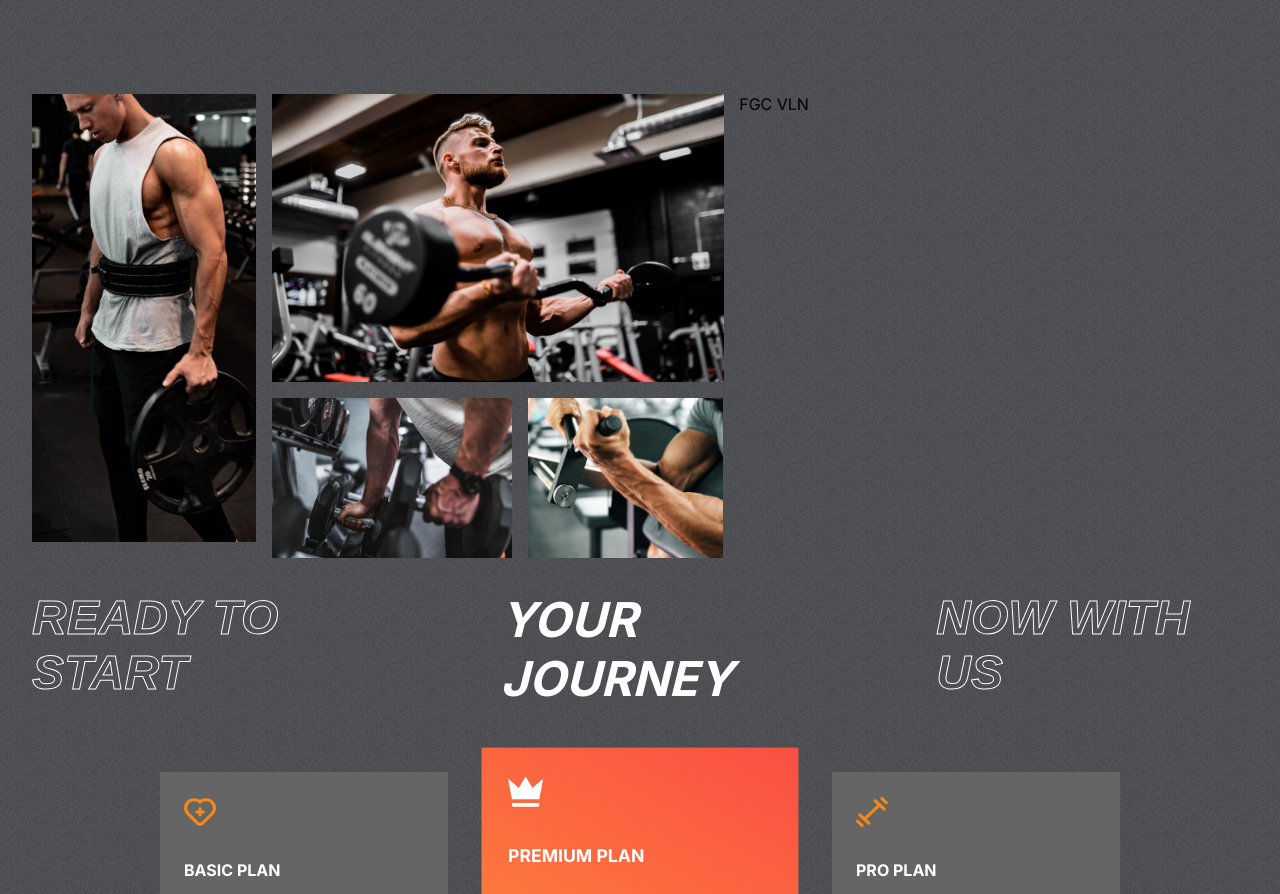
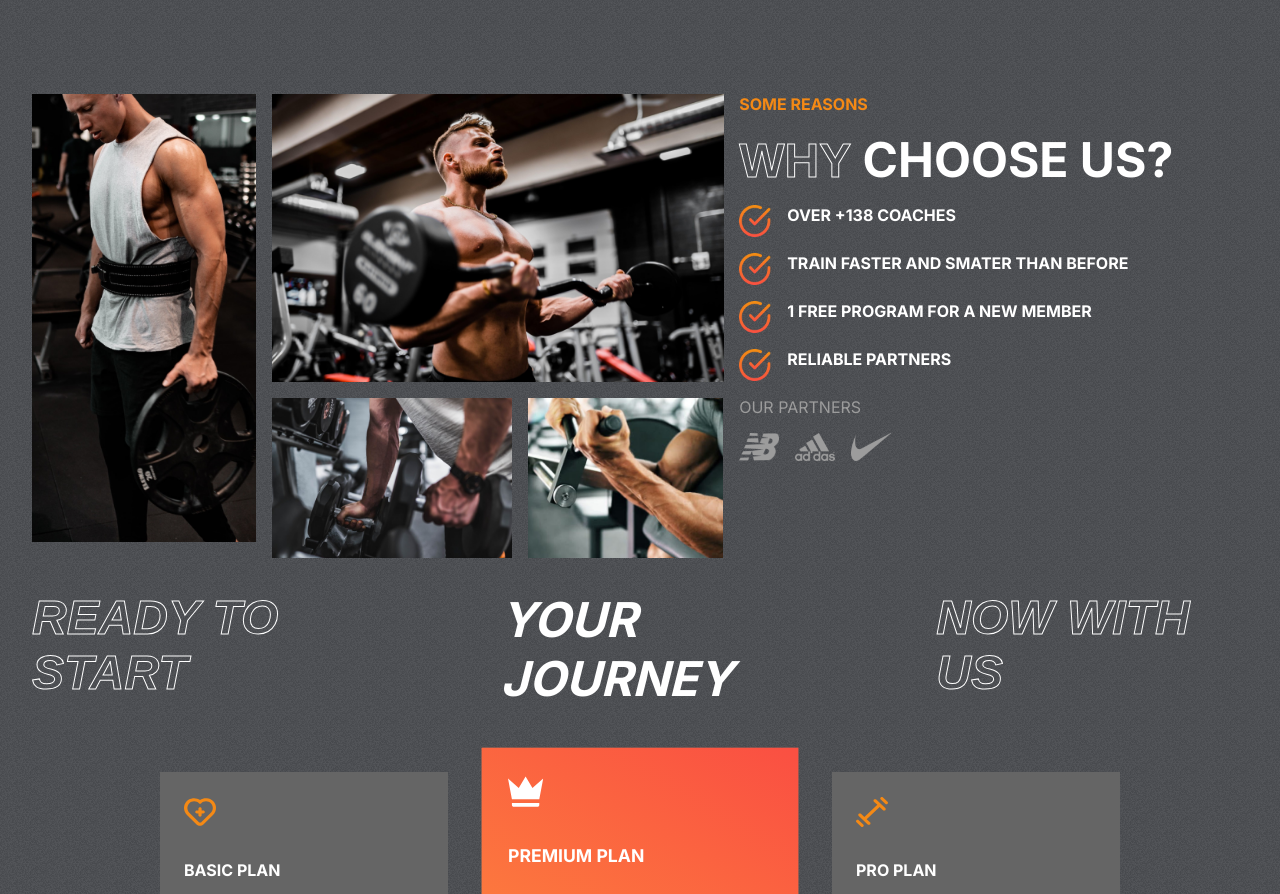
Before and after one commit to Mhira-codes/Get-Fit_CLub, a React (Create React App) app: page / in a window 1280 px wide. Shown: the part 1178-2072 px from the top of the page. Built offline with nearby package versions, Linux system fonts and the light colour scheme.

Commit message:
minor changes

```diff
--- a/src/components/Hero/Reasons/Reason.jsx
+++ b/src/components/Hero/Reasons/Reason.jsx
@@ -4,6 +4,10 @@ import Img1 from "../../../assets/image1.png";
 import Img2 from "../../../assets/image2.png";
 import Img3 from "../../../assets/image3.png";
 import Img4 from "../../../assets/image4.png";
+import tick from "../../../assets/tick.png";
+import nb from "../../../assets/nb.png";
+import adidas from "../../../assets/adidas.png";
+import nike from "../../../assets/nike.png";
 const Reason = () => {
   return (
     <div className="reasons">
@@ -14,7 +18,42 @@ const Reason = () => {
         <img src={Img4} alt=" image4" />
       </div>
       <div className="right-reason">
-        fgc vln
+        <span>Some Reasons</span>
+        <div>
+          <span className="outline-text">Why</span>
+          <span> choose us?</span>
+        </div>
+        <div className="reason-details">
+          <div>
+            <img src={tick} alt="" />
+            <span>OVER +138 COACHES</span>
+          </div>
+          <div>
+            <img src={tick} alt="" />
+            <span>TRAIN FASTER AND SMATER THAN BEFORE</span>
+          </div>
+          <div>
+            <img src={tick} alt="" />
+            <span>1 FREE PROGRAM FOR A NEW MEMBER</span>
+          </div>
+          <div>
+            <img src={tick} alt="" />
+            <span>RELIABLE PARTNERS</span>
+          </div>
+        </div>
+        <span
+          style={{
+            color: "var(--gray)",
+            fontWeight: "normal",
+          }}
+        >
+          OUR PARTNERS
+        </span>
+        <div className="partners">
+          <img src={nb} alt="" />
+          <img src={adidas}alt="" />
+          <img src={nike} alt="" />
+        </div>
       </div>
     </div>
   );
```
